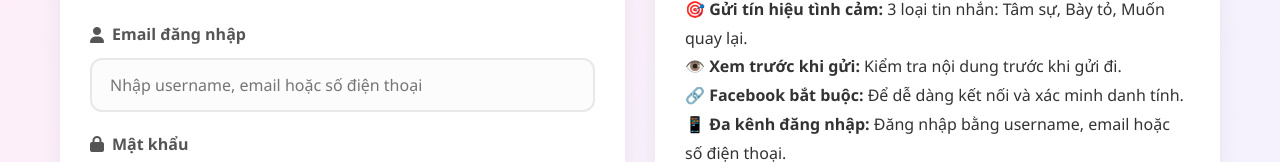
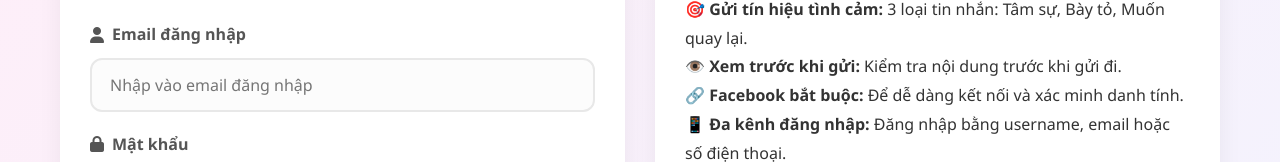
Before and after one commit to tuancongn/Web_Tinh_Yeu_2, a plain HTML site: page public/index.html in a window 1280 px wide. Shown: the part 306-468 px from the top of the page. Drawn offline with Linux system fonts and the light colour scheme; a script that the page names is missing.

Commit message:
Update index.html

```diff
--- a/public/index.html
+++ b/public/index.html
@@ -35,7 +35,7 @@
                             <i class="fas fa-user"></i>
                             Email đăng nhập
                         </label>
-                        <input type="text" class="form-input" id="login-identifier" placeholder="Nhập username, email hoặc số điện thoại">
+                        <input type="text" class="form-input" id="login-identifier" placeholder="Nhập vào email đăng nhập">
                     </div>
 
                     <div class="form-group">
```
